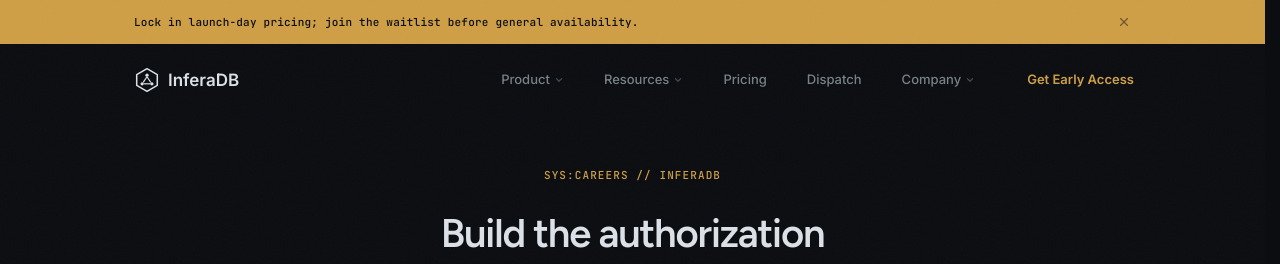
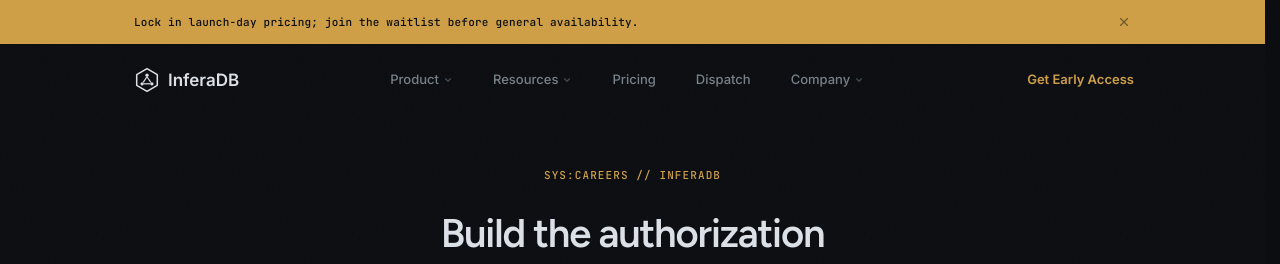
Before and after one commit to inferadb/site, a Jekyll site: the page built from careers.html, in a window 1280 px wide and 1400 px high. Shown: the top 264 px of the window. Built offline with Jekyll 4.4.1, drawn with Linux system fonts in a browser that asks for light colours.

Commit message:
feat: navigation improvements

```diff
--- a/_includes/nav.html
+++ b/_includes/nav.html
@@ -79,9 +79,9 @@
       <div class="nav-mobile-cta">
         <a href="/waitlist" class="nav-cta-link">Get Early Access</a>
       </div>
-      <div class="nav-ctas">
-        <a href="/waitlist" class="nav-cta-link">Get Early Access</a>
-      </div>
+    </div>
+    <div class="nav-ctas">
+      <a href="/waitlist" class="nav-cta-link">Get Early Access</a>
     </div>
   </div>
 
--- a/_sass/organisms/_nav.scss
+++ b/_sass/organisms/_nav.scss
@@ -138,12 +138,11 @@
     &:hover { color: var(--text-white); }
     @include focus-ring;
   }
+}
 
-  .nav-ctas {
-    display: flex;
-    align-items: center;
-    margin-left: 0.75rem;
-  }
+.nav-ctas {
+  display: flex;
+  align-items: center;
 }
 
 .nav-cta-link {
@@ -595,6 +594,7 @@
 @media (width <= 768px) {
   .nav-mega { display: none !important; }
   .nav-has-mega { display: none; }
+  .nav-ctas { display: none; }
 
   .nav-mobile-body,
   .nav-mobile-docs {
@@ -725,9 +725,14 @@
   }
 }
 
-// Global nav links wrapper
+// Global nav links wrapper — centered via absolute positioning
 .nav-global {
-  display: contents; // on desktop, children flow into parent flex
+  position: absolute;
+  left: 50%;
+  transform: translateX(-50%);
+  display: flex;
+  align-items: center;
+  gap: 1rem;
   list-style: none;
   margin: 0;
   padding: 0;
@@ -807,7 +812,6 @@
 
     // Hide desktop nav items
     .nav-global { display: none; }
-    .nav-ctas { display: none; }
 
     &.open { display: flex; }
   }
```
